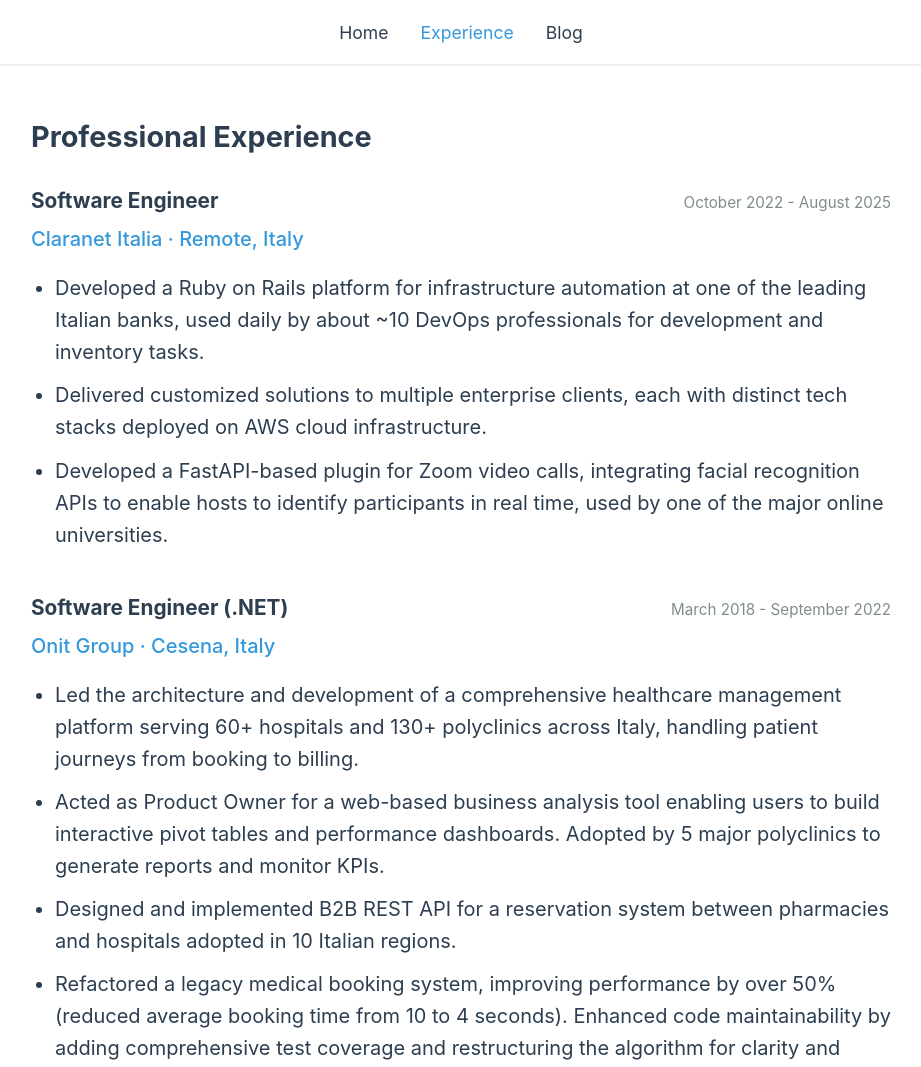
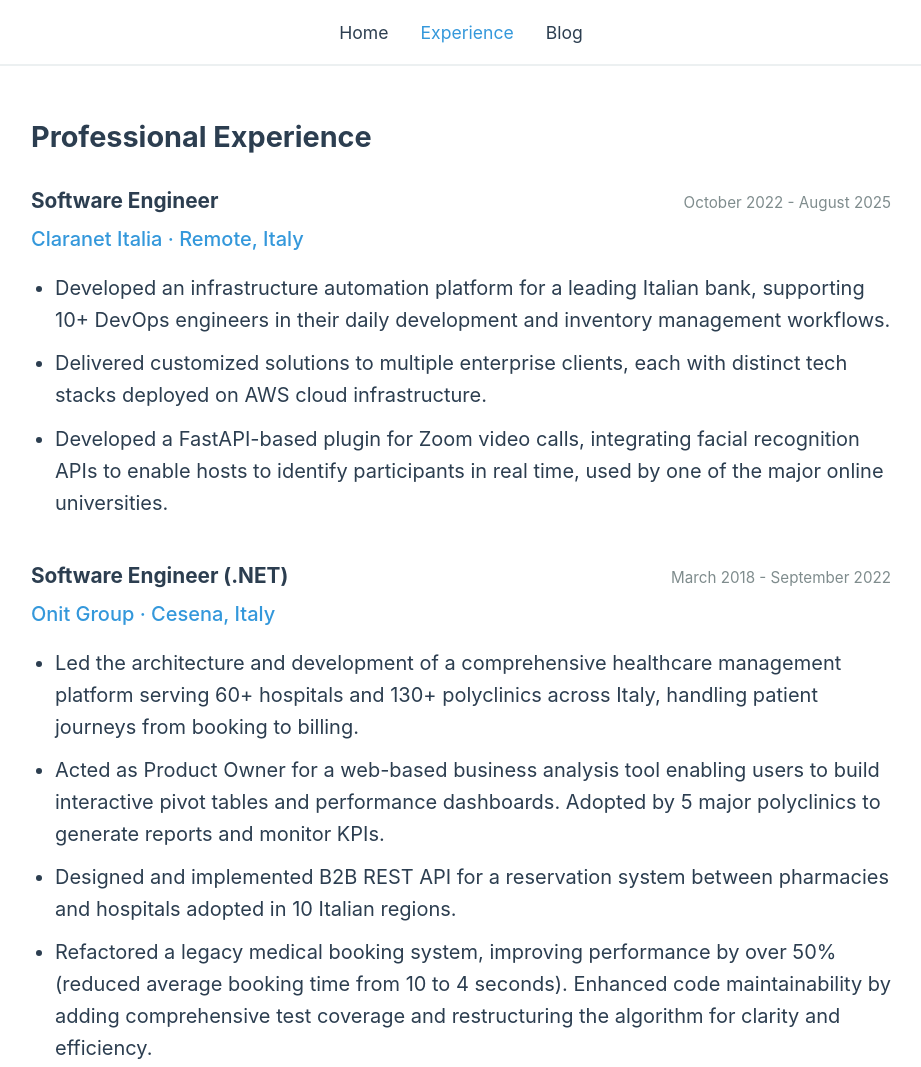
Before and after one commit to sbundaz/sbundaz.github.io, a plain HTML site: page experience.html in a window 1280 px wide. Shown: the top 1067 px of the page, without its empty margins (179-1100 px from the left). Drawn offline with Linux system fonts and the light colour scheme.

Commit message:
Update work experiences

```diff
--- a/experience.html
+++ b/experience.html
@@ -31,7 +31,7 @@
                 </div>
                 <p class="company">Claranet Italia · Remote, Italy</p>
                 <ul>
-                    <li>Developed a Ruby on Rails platform for infrastructure automation at one of the leading Italian banks, used daily by about ~10 DevOps professionals for development and inventory tasks.</li>
+                    <li>Developed an infrastructure automation platform for a leading Italian bank, supporting 10+ DevOps engineers in their daily development and inventory management workflows.</li>
                     <li>Delivered customized solutions to multiple enterprise clients, each with distinct tech stacks deployed on AWS cloud infrastructure.</li>
                     <li>Developed a FastAPI-based plugin for Zoom video calls, integrating facial recognition APIs to enable hosts to identify participants in real time, used by one of the major online universities.</li>
                 </ul>
```
